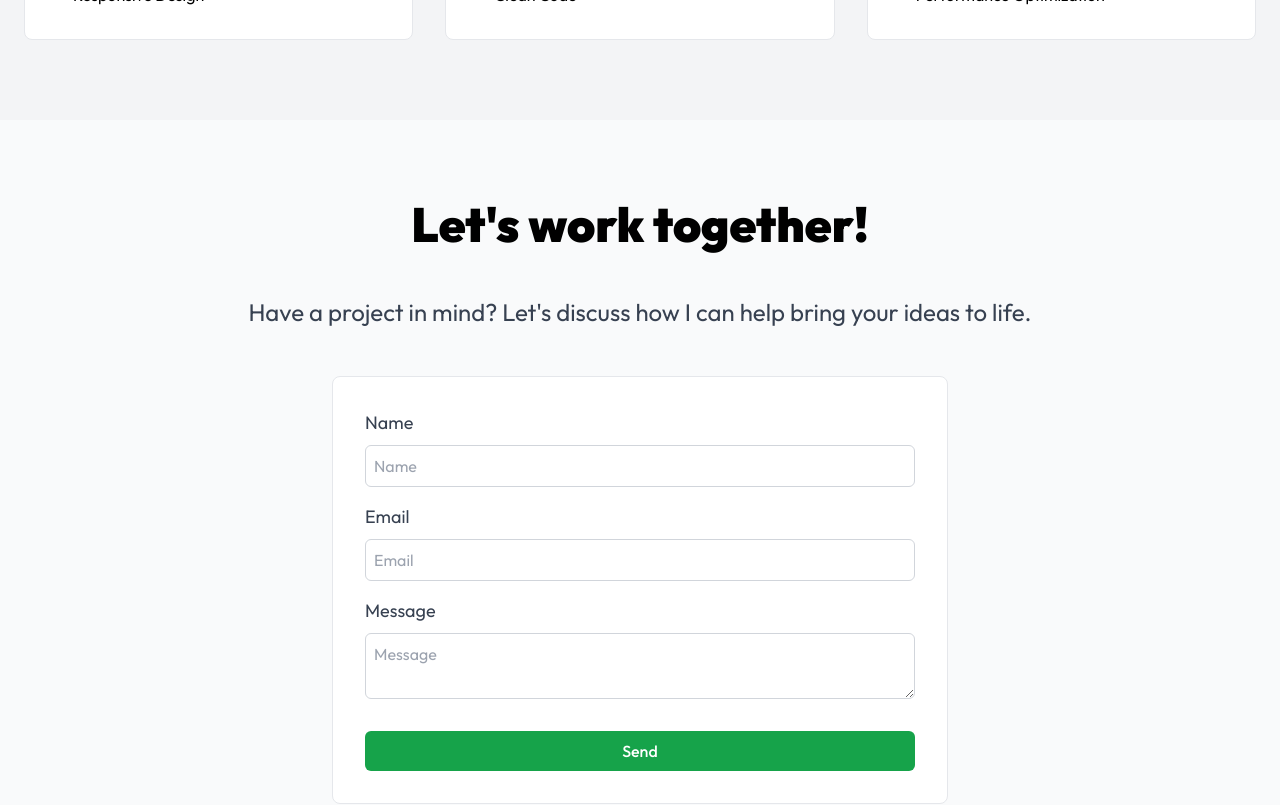
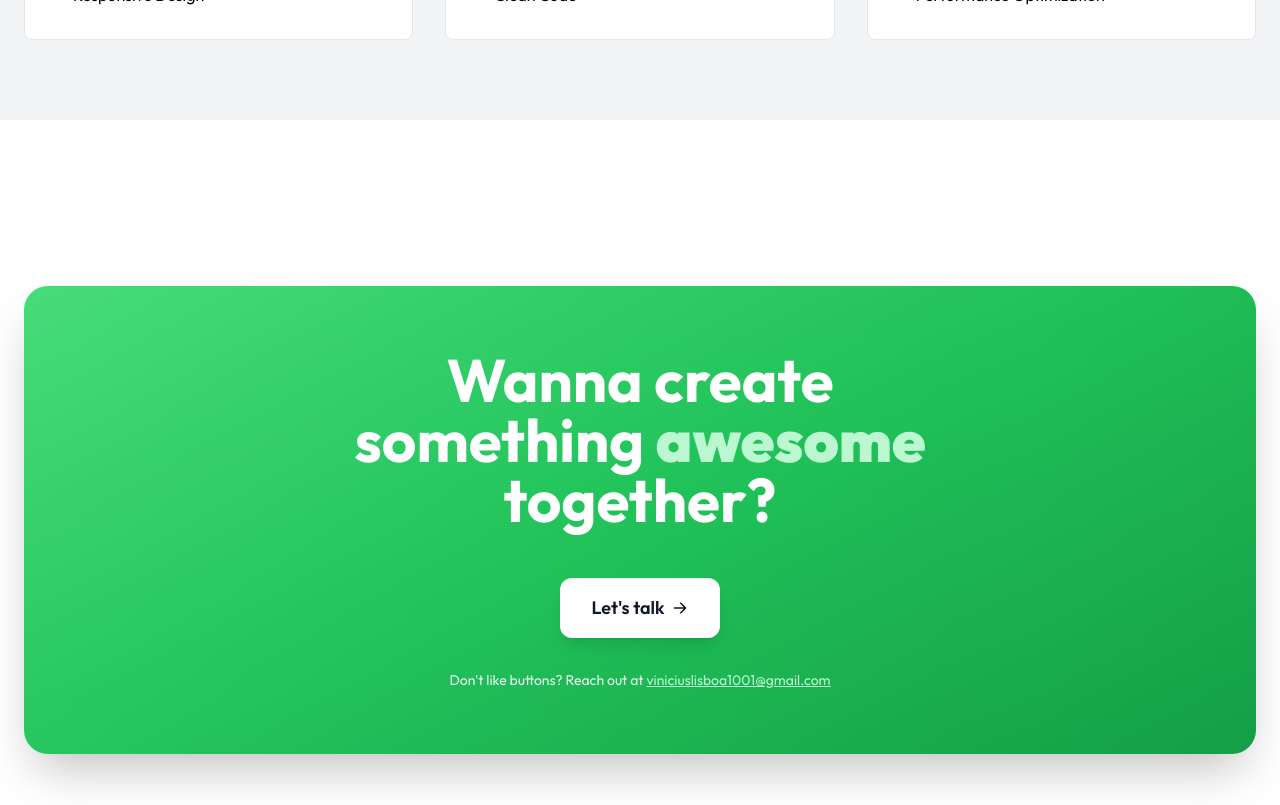
Before and after one commit to ViniciusLisboa07/ViniciusLisboa07.github.io, a Next.js app: page / in a window 1280 px wide. Shown: the part 2900-3705 px from the top of the page. Built offline with nearby package versions, Linux system fonts and the light colour scheme.

Commit message:
feat: enhance Contact component with new design, remove emailjs integration, and update localization for improved user interaction

```diff
--- a/app/components/Contact.tsx
+++ b/app/components/Contact.tsx
@@ -1,120 +1,50 @@
 "use client"
 
 import { useTranslation } from 'react-i18next'
-import { useState, FormEvent } from "react"
-import emailjs from '@emailjs/browser'
 
 export default function Contact() {
   const { t } = useTranslation()
-  const [loading, setLoading] = useState(false)
-  const [success, setSuccess] = useState(false)
-  const [error, setError] = useState(false)
-  const [formData, setFormData] = useState({
-    name: '',
-    email: '',
-    message: ''
-  })
-
-
-  const handleSubmit = async (e: FormEvent<HTMLFormElement>) => {
-    e.preventDefault()
-
-    setLoading(true)
-    setSuccess(false)
-    setError(false)
-
-    try {
-      const result = await emailjs.send(
-        'service_i0ycpfg',
-        'template_88p9v9r',
-        {
-          from_name: formData.name,
-          from_email: formData.email,
-          message: formData.message,
-          to_email: 'viniciuslisboa1001@gmail.com'
-        },
-        'IUxuM6orB8i84GUZ7'
-      )
-
-      console.log('Email enviado!', result.text)
-      setSuccess(true)
-      setFormData({ name: '', email: '', message: '' })
-    } catch (error) {
-      console.error('Erro ao enviar:', error)
-      setError(true)
-    } finally {
-      setLoading(false)
-    }
-  }
 
   return (
-    <section id="contact" className="py-20 bg-gray-50">
-      <div className="container mx-auto px-6 text-center">
-        <h2 className="text-4xl md:text-5xl font-black mb-12 text-center">{t('work_together')}</h2>
-        <p className="text-2xl text-gray-700 pb-12">
-          {t('have_a_project_in_mind')}
-        </p>
-        <div className="flex justify-center">
-          <form  onSubmit={handleSubmit} className="flex flex-col gap-4 w-full bg-white md:p-8 border border-gray-200 rounded-lg md:w-1/2">
-            <div className="flex flex-col gap-2 md:text-left">
-              <label htmlFor="name" className="text-lg text-gray-700">{t('name')}</label>
-              <input
-                type="text"
-                id="name"
-                name="name"
-                value={formData.name}
-                onChange={(e) => setFormData({ ...formData, name: e.target.value })}
-                placeholder={t('name')}
-                className="border border-gray-300 rounded-md p-2"
-                required
-              />
+    <section id="contact" className="py-20 bg-white min-h-screen flex items-center justify-center">
+      <div className="container mx-auto px-6">
+        <div className="max-w-8xl mx-auto">
+          <div className="relative bg-gradient-to-br from-green-400 via-green-500 to-green-600 rounded-3xl p-12 md:p-16 shadow-2xl overflow-hidden">
+            <div className="absolute inset-0 bg-black/5 mix-blend-overlay"></div>
+
+            <div className="absolute inset-0 bg-gradient-to-r from-green-400/20 via-green-500/20 to-green-600/20 animate-pulse"></div>
+
+            <div className="relative z-10">
+              <div className="text-center mb-12">
+                <h2 className="text-4xl md:text-6xl font-bold text-white mb-4 leading-tight">
+                  {t('wanna_create')}<br />
+                  {t('something')} <span className="text-green-200 font-black">{t('awesome')}</span><br />
+                  {t('together')}
+                </h2>
+              </div>
+
+              <div className="flex justify-center">
+                <a
+                  href="mailto:viniciuslisboa1001@gmail.com"
+                  className="bg-white text-gray-900 px-8 py-4 rounded-xl font-semibold text-lg hover:bg-gray-100 transition-all duration-300 transform hover:scale-105 shadow-lg flex items-center gap-2 group"
+                >
+                  <span>{t('lets_talk')}</span>
+                  <svg className="w-4 h-4 group-hover:translate-x-1 transition-transform" fill="currentColor" viewBox="0 0 20 20">
+                    <path fillRule="evenodd" d="M10.293 3.293a1 1 0 011.414 0l6 6a1 1 0 010 1.414l-6 6a1 1 0 01-1.414-1.414L14.586 11H3a1 1 0 110-2h11.586l-4.293-4.293a1 1 0 010-1.414z" clipRule="evenodd" />
+                  </svg>
+                </a>
+              </div>
+
+              <div className="text-center mt-8">
+                <p className="text-white/90 text-sm">
+                  {t('dont_like_buttons')} {t('reach_out_at')} {' '}
+                  <a className="text-green-200 hover:text-green-100 transition-colors underline">
+                    viniciuslisboa1001@gmail.com
+                  </a>
+                </p>
+              </div>
             </div>
-            <div className="flex flex-col gap-2 md:text-left">
-              <label htmlFor="email" className="text-lg text-gray-700">{t('email')}</label>
-              <input
-                type="email"
-                id="email"
-                name="email"
-                value={formData.email}
-                onChange={(e) => setFormData({ ...formData, email: e.target.value })}
-                placeholder={t('email')}
-                className="border border-gray-300 rounded-md p-2"
-                required
-              />
-            </div>
-            <div className="flex flex-col gap-2 md:text-left">
-              <label htmlFor="message" className="text-lg text-gray-700">{t('message')}</label>
-              <textarea
-                id="message"
-                name="message"
-                value={formData.message}
-                onChange={(e) => setFormData({ ...formData, message: e.target.value })}
-                placeholder={t('message')}
-                className="border border-gray-300 rounded-md p-2"
-                required
-              />
-            </div>
-
-            <button
-              type="submit"
-              disabled={loading}
-              className="bg-green-600 text-white px-6 py-2 rounded-md font-medium hover:bg-green-700 transition-colors inline-block mt-4 disabled:bg-gray-400"
-            >
-              {loading ? t('sending') : t('send')}
-            </button>
-
-            {success && (
-              <div className="mt-4 p-2 bg-green-100 text-green-800 rounded">
-                {t('message_sent')}
-              </div>
-            )}
-
-            {error && (
-              <div className="mt-4 p-2 bg-red-100 text-red-800 rounded">
-                {t('message_error')}
-              </div>
-            )}
-          </form>
+          </div>
         </div>
       </div>
     </section>
--- a/public/locales/en/common.json
+++ b/public/locales/en/common.json
@@ -38,6 +38,7 @@
   "email": "Email",
   "message": "Message",
   "send": "Send",
+  "sending": "Sending...",
   "toolbox_title": "My Toolbox",
   "message_sent": "Message sent successfully!",
   "message_error": "Error sending message. Please try again later.",
@@ -52,5 +53,12 @@
   "back_to_blog": "Back to blog",
   "featured_image": "Featured image",
   "share_post": "Share post",
-  "post_image": "Post image"
+  "post_image": "Post image",
+  "wanna_create": "Wanna create",
+  "something": "something",
+  "awesome": "awesome",
+  "together": "together?",
+  "lets_talk": "Let's talk",
+  "dont_like_buttons": "Don't like buttons?",
+  "reach_out_at": "Reach out at"
 }
--- a/tailwind.config.ts
+++ b/tailwind.config.ts
@@ -48,6 +48,9 @@ export default {
         md: "calc(var(--radius) - 2px)",
         sm: "calc(var(--radius) - 4px)",
       },
+      animation: {
+        'spin-slow': 'spin 3s linear infinite',
+      },
     },
   },
   plugins: [require('@tailwindcss/typography')],
```
Also changed, not shown: public/locales/pt/common.json (+9 -1 lines).
